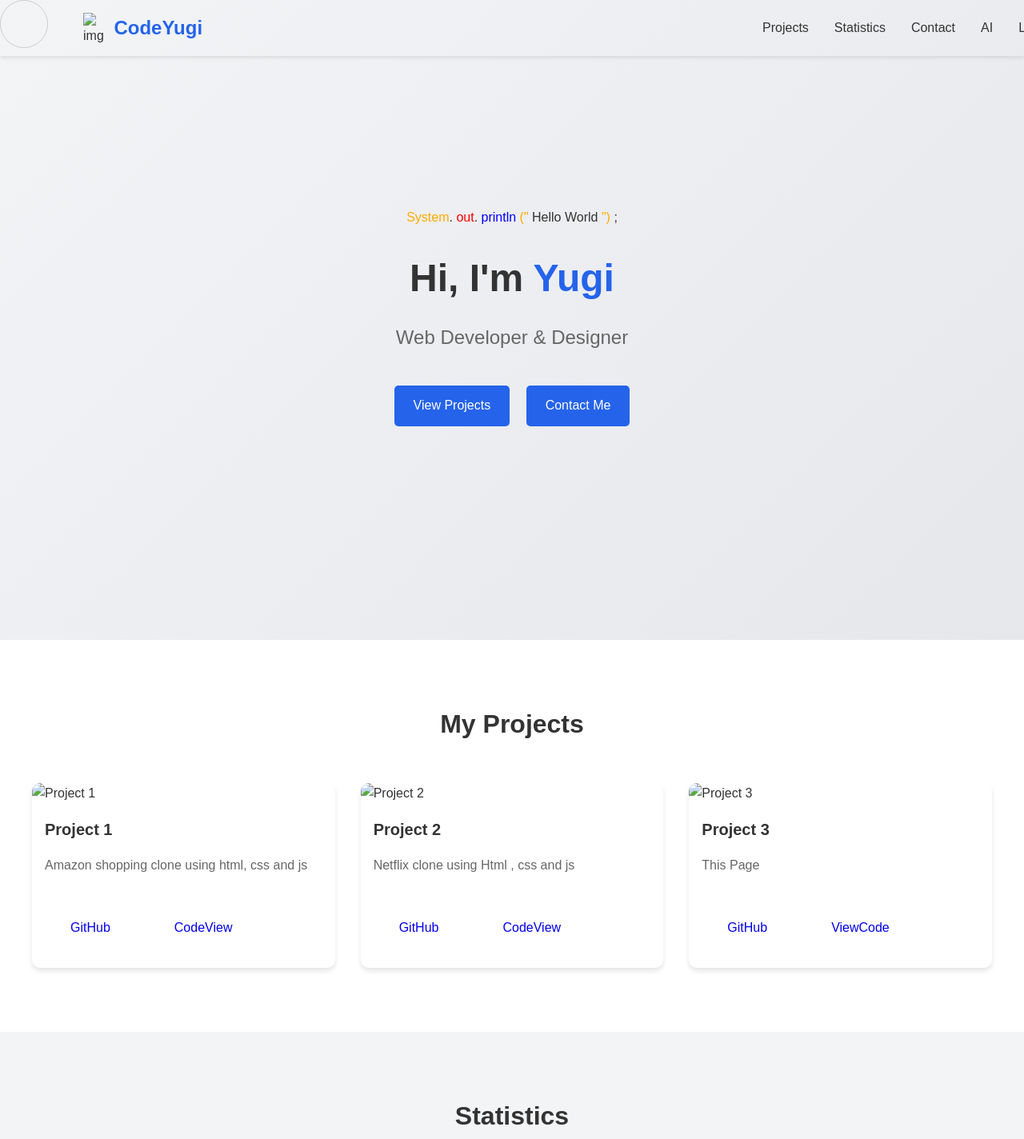
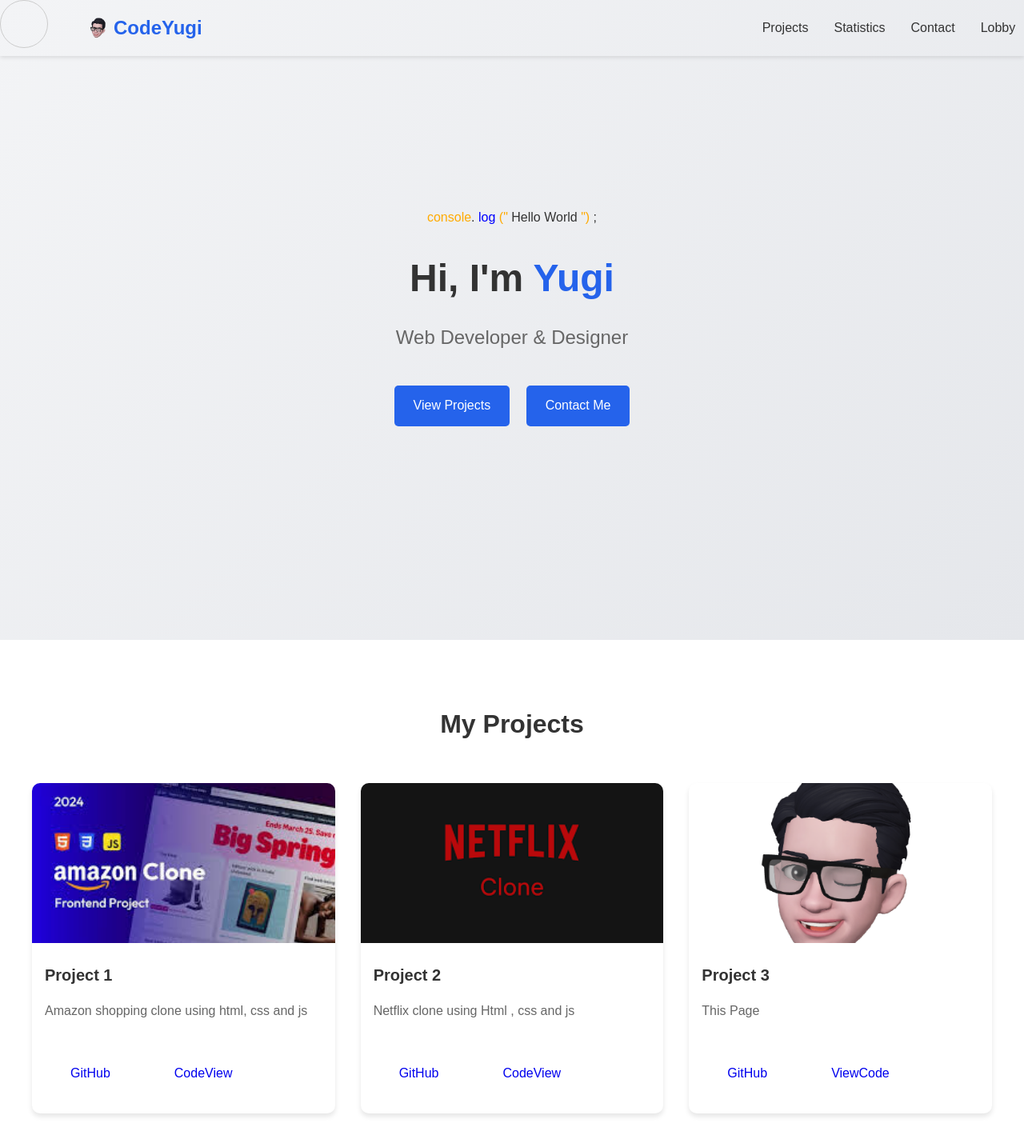
Before and after one commit to CodeYugi/CodeYugi, a website: page Html/showcase.html in a window 1280 px wide. Shown: the top 1424 px of the page at 80% size. Drawn offline with Linux system fonts and the light colour scheme.

Commit message:
fix the issue

```diff
--- a/Html/showcase.html
+++ b/Html/showcase.html
@@ -19,13 +19,13 @@
 
     <header>
         <nav>
-            <img class="imglogo" src="188861498.png" alt="img" width="38.4" height="38"><div class="logo">CodeYugi</div>
+            <img class="imglogo" src="/img/188861498.png" alt="img" width="38.4" height="38"><div class="logo">CodeYugi</div>
             <ul class="nav-links">
                 <li><a href="#projects">Projects</a></li>
                 <li><a href="#stats">Statistics</a></li>
                 <li><a href="#contact">Contact</a></li>
-                <li><a href="chat.html">AI</a></li>
-                <li><a href="index.html">Lobby</a></li>
+                <!-- <li><a href="chat.html">AI</a></li> -->
+                <li><a href="/index.html">Lobby</a></li>
             </ul>
         </nav>
     </header>
@@ -35,9 +35,8 @@
 
         <div class="hero-content">
            <div> <p>
-            <span style="color: rgb(255, 170, 0);">System</span>.
-            <span style="color: red;">out</span>.
-            <span style="color: blue;">println</span>
+            <span style="color: rgb(255, 170, 0);">console</span>.
+            <span style="color: blue;">log</span>
             <span style="color: rgb(255, 170, 0);">("</span>
             <span class="Hello">Hello World</span>
             <span style="color: rgb(255, 170, 0);">")</span>
@@ -68,7 +67,7 @@
         <div class="project-grid">
             <div class="project-card">
 
-                <img src="amazon.jpg" alt="Project 1">
+                <img src="/img/amazon.jpg" alt="Project 1">
                 <h3>Project 1</h3>
                 <p>Amazon shopping clone using html, css and js</p>
                 <div class="project-links">
@@ -78,7 +77,7 @@
                 </div>
             </div>
             <div class="project-card">
-                <img src="netflix.png" alt="Project 2">
+                <img src="/img/netflix.png" alt="Project 2">
                 <h3>Project 2</h3>
                 <p>Netflix clone using Html , css and js </p>
                 <div class="project-links">
@@ -88,7 +87,7 @@
                 </div>
             </div>
             <div class="project-card">
-                <img src="188861498.png" alt="Project 3">
+                <img src="/img/188861498.png" alt="Project 3">
                 <h3>Project 3</h3>
                 <p>This Page</p>
                 <div class="project-links">
```
